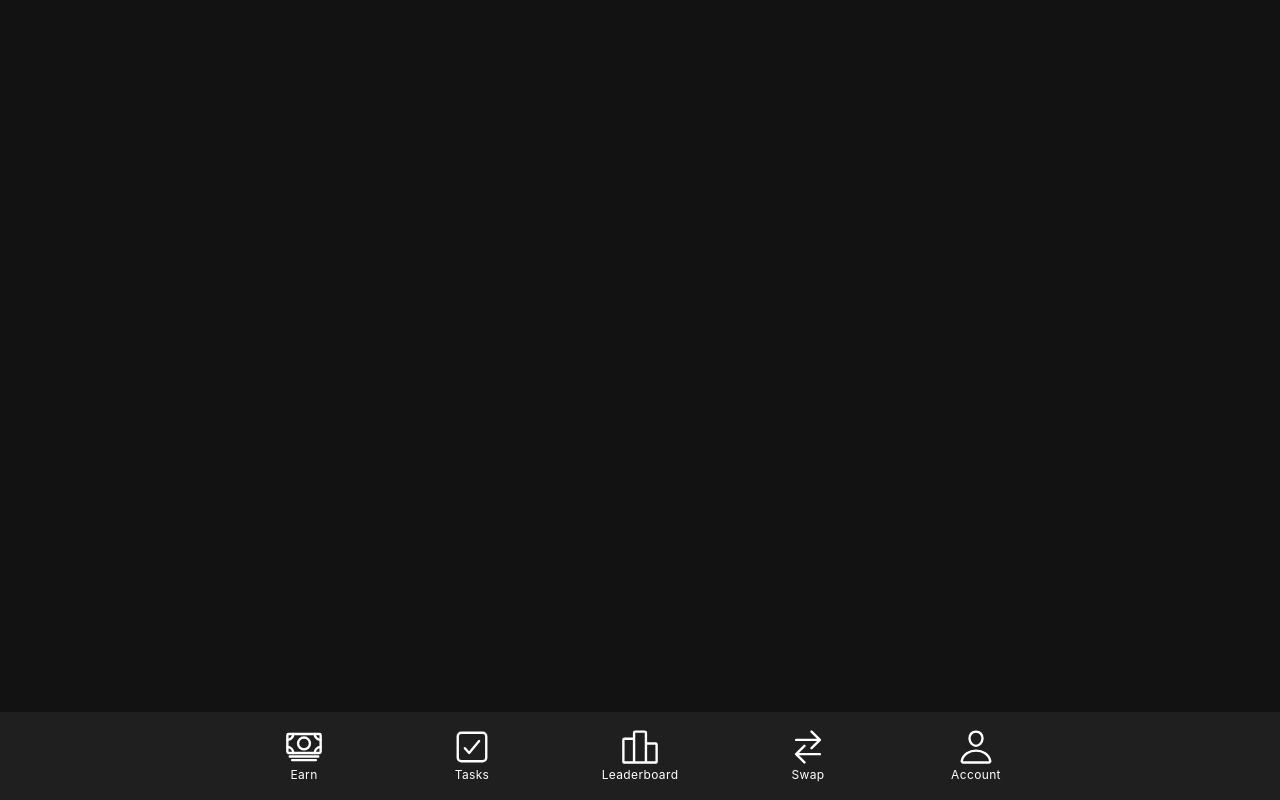
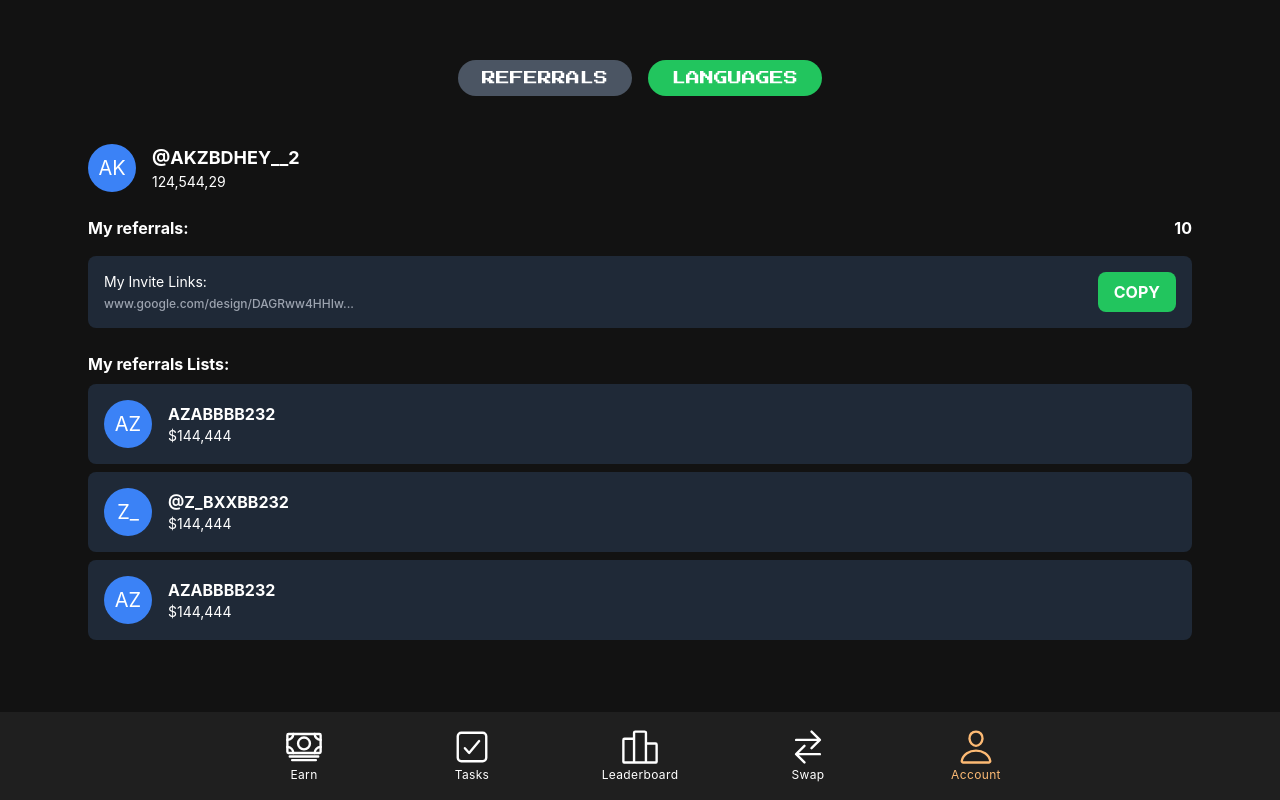
Before and after one commit to renardelyon/telegram-clicker-games-fe, a React (Vite) app: page /account/referrals in a window 1280 px wide. Built offline with nearby package versions, Linux system fonts and the light colour scheme.

Commit message:
Handle Account Page

```diff
--- /dev/null
+++ b/src/components/AccountOutlet.tsx
@@ -0,0 +1,24 @@
+import React from 'react';
+
+const AccountOutlet: React.FC<TAccountOutlet> = ({ children }) => {
+  return (
+    <div className="relative container h-screen w-screen">
+      {/* Tab Buttons */}
+      <div className="inline-block space-x-4 mt-10 mb-6 font-pixel text-sm">
+        <button className="bg-gray-600 text-white px-6 py-2 rounded-full">
+          REFERRALS
+        </button>
+        <button className="bg-green-500 text-white px-6 py-2 rounded-full">
+          LANGUAGES
+        </button>
+      </div>
+      {children}
+    </div>
+  );
+};
+
+type TAccountOutlet = {
+  children: React.ReactNode;
+};
+
+export default AccountOutlet;
--- /dev/null
+++ b/src/pages/LanguagePage.tsx
@@ -0,0 +1,43 @@
+import AccountOutlet from '@/components/AccountOutlet';
+import { IonThumbnail } from '@ionic/react';
+
+const languages = [
+  { name: 'English', flag: '/assets/flags/uk.png' }, // Replace with the actual flag paths
+  { name: 'Russian', flag: '/assets/flags/russia.png' },
+  { name: 'Indonesian', flag: '/assets/flags/indonesia.png' },
+  { name: 'Chinese', flag: '/assets/flags/china.png' },
+  { name: 'Arabian', flag: '/assets/flags/uae.png' },
+];
+
+const LanguagePage = () => {
+  return (
+    <AccountOutlet>
+      <div className="flex flex-col items-center justify-start h-screen bg-black p-6 font-pixel">
+        {/* Language List */}
+        <div className="space-y-4 w-full max-w-xs">
+          {languages.map((language, index) => (
+            <button
+              key={index}
+              className="flex items-center w-full bg-gray-600 rounded-lg px-4 py-4 text-white">
+              {/* Flag */}
+              <IonThumbnail className="mr-4">
+                <img
+                  alt="Silhouette of mountains"
+                  src="https://ionicframework.com/docs/img/demos/thumbnail.svg"
+                  className="rounded-full"
+                />
+              </IonThumbnail>
+              {/* Language Name */}
+              <span className="text-lg font-bold">
+                {language.name.toUpperCase()}
+              </span>
+            </button>
+          ))}
+        </div>
+      </div>
+      s
+    </AccountOutlet>
+  );
+};
+
+export default LanguagePage;
--- /dev/null
+++ b/src/pages/ReferralPage.tsx
@@ -0,0 +1,78 @@
+import AccountOutlet from '@/components/AccountOutlet';
+
+const referralData = [
+  {
+    name: 'AZABBBB232',
+    value: '$144,444',
+    avatar: 'AZ',
+  },
+  {
+    name: '@Z_BXXBB232',
+    value: '$144,444',
+    avatar: 'Z_',
+  },
+  {
+    name: 'AZABBBB232',
+    value: '$144,444',
+    avatar: 'AZ',
+  },
+];
+
+const ReferralPage = () => {
+  return (
+    <AccountOutlet>
+      <div className="p-6">
+        {/* User Information */}
+        <div className="flex items-center mb-6">
+          <div className="w-12 h-12 bg-blue-500 text-white rounded-full flex items-center justify-center text-xl">
+            AK
+          </div>
+          <div className="ml-4 text-white text-left">
+            <div className="text-lg font-bold">@AKZBDHEY__2</div>
+            <div className="text-sm">124,544,29</div>
+          </div>
+        </div>
+        {/* My Referrals Section */}
+        <div className="text-white mb-4">
+          <div className="flex justify-between items-center">
+            <span className="font-bold">My referrals:</span>
+            <span className="font-bold">10</span>
+          </div>
+        </div>
+        {/* Invite Link Section */}
+        <div className=" text-left bg-gray-800 rounded-lg p-4 flex justify-between items-center mb-6">
+          <div className="text-white text-sm w-3/4 truncate">
+            My Invite Links:
+            <a
+              href="https://www.google.com"
+              className="block text-xs mt-1 text-gray-400">
+              www.google.com/design/DAGRww4HHIw...
+            </a>
+          </div>
+          <button className="bg-green-500 text-white font-bold px-4 py-2 rounded-lg">
+            COPY
+          </button>
+        </div>
+        {/* Referral List */}
+        <div className=" text-left text-white">
+          <div className="font-bold mb-2">My referrals Lists:</div>
+          {referralData.map((referral, index) => (
+            <div
+              key={index}
+              className="flex items-center bg-gray-800 rounded-lg p-4 mb-2">
+              <div className="w-12 h-12 bg-blue-500 text-white rounded-full flex items-center justify-center text-xl mr-4">
+                {referral.avatar}
+              </div>
+              <div className="text-white">
+                <div className="font-bold">{referral.name}</div>
+                <div className="text-sm">{referral.value}</div>
+              </div>
+            </div>
+          ))}
+        </div>
+      </div>
+    </AccountOutlet>
+  );
+};
+
+export default ReferralPage;
--- a/src/route/TabRoute.tsx
+++ b/src/route/TabRoute.tsx
@@ -18,6 +18,8 @@ import { Redirect, Route } from 'react-router';
 import { IonReactRouter } from '@ionic/react-router';
 import LeaderboardPage from '../pages/LeaderboardPage';
 import SwapPage from '../pages/SwapPage';
+import LanguagePage from '@/pages/LanguagePage';
+import ReferralPage from '@/pages/ReferralPage';
 
 const TabRoute = () => {
   return (
@@ -25,6 +27,7 @@ const TabRoute = () => {
       <IonTabs>
         <IonRouterOutlet>
           <Redirect exact path="/" to="/earn" />
+          <Redirect exact path="/account" to="/account/referrals" />
           <Route path="/earn" render={() => <EarnPage />} exact={true} />
           <Route path="/tasks" render={() => <TaskPage />} exact={true} />
           <Route
@@ -33,6 +36,16 @@ const TabRoute = () => {
             exact={true}
           />
           <Route path="/swap" render={() => <SwapPage />} exact={true} />
+          <Route
+            path="/account/language"
+            exact={true}
+            render={() => <LanguagePage />}
+          />
+          <Route
+            path="/account/referrals"
+            exact={true}
+            render={() => <ReferralPage />}
+          />
         </IonRouterOutlet>
 
         <IonTabBar className="py-4" slot="bottom">
@@ -55,7 +68,7 @@ const TabRoute = () => {
             <IonIcon icon={swapHorizontalOutline} className="text-5xl" />
             <span className="text-md">Swap</span>
           </IonTabButton>
-          <IonTabButton className="tab-button" tab="account">
+          <IonTabButton className="tab-button" tab="account" href="/account">
             <IonIcon icon={personOutline} className="text-5xl" />
             <span className="text-md">Account</span>
           </IonTabButton>
```
